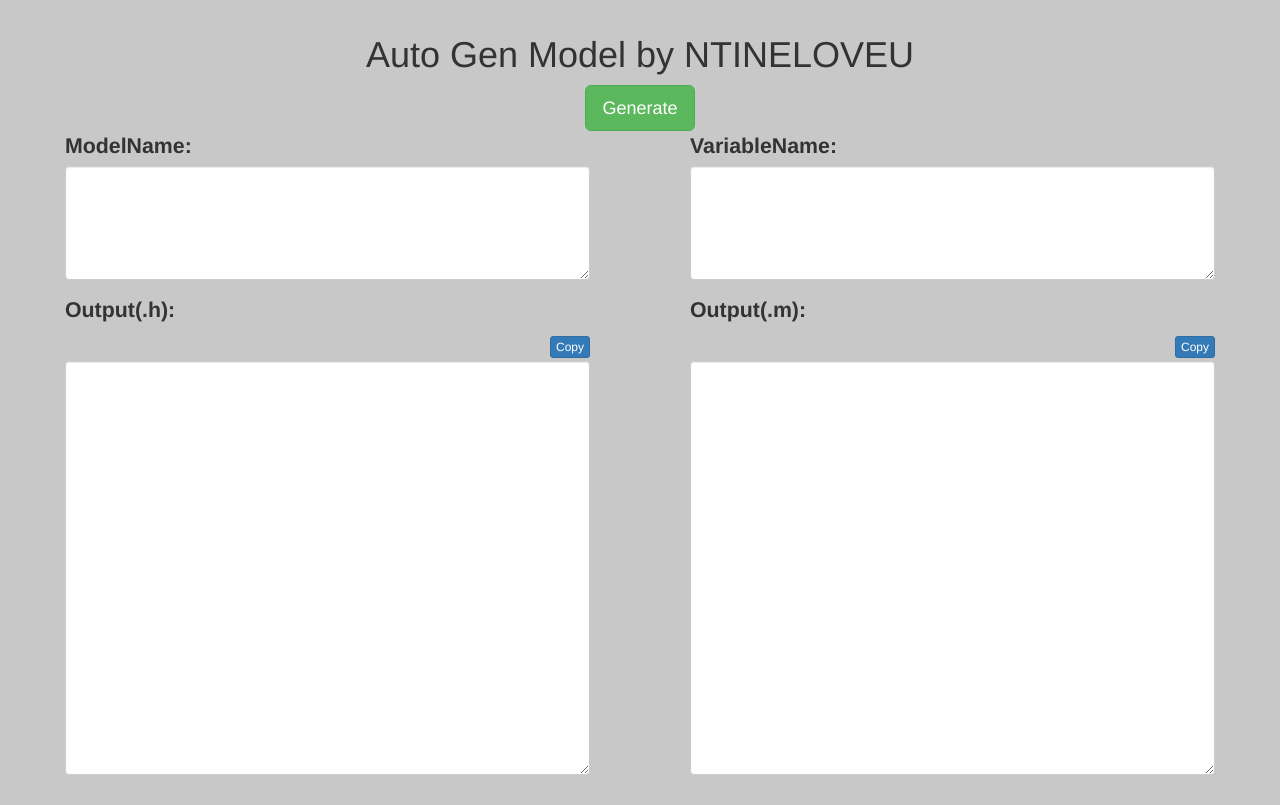
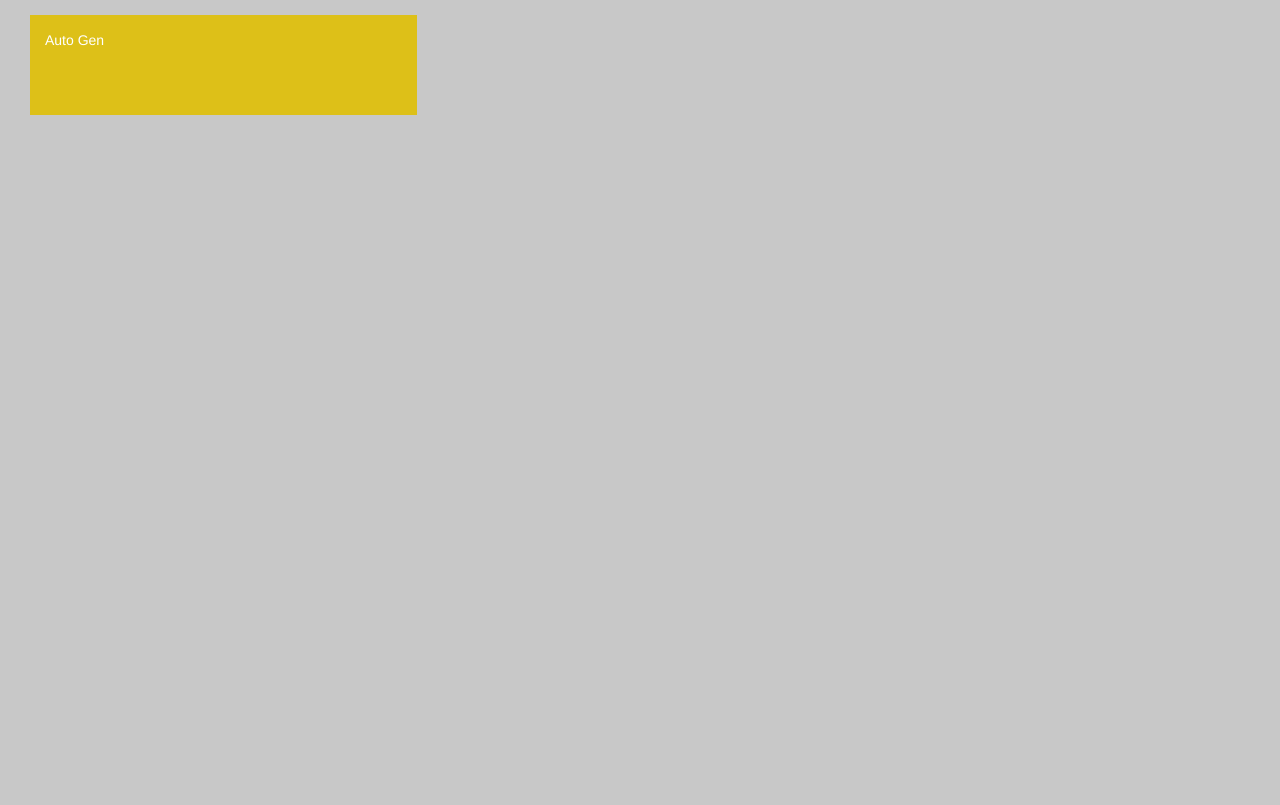
Before and after one commit to ntineloveu/MyWebNtineloveu, a PHP site: page / in a window 1280 px wide. Shown: the part 80-885 px from the top of the page. After the commit the page ends 195 px from the top, so only its background shows below. Run offline with PHP 8.4, Linux system fonts and the light colour scheme.

Commit message:
Create autogen on dashbosh

```diff
--- a/css/style.css
+++ b/css/style.css
@@ -118,6 +118,12 @@ a {
   padding: 15px;
 }
 
+.content .content-dashboard{
+  padding: 15px;
+  height: 100px;
+  background: #DDC018;
+}
+
 .content .content-contact{
   padding: 15px;
   background: #EDEDED;
@@ -226,11 +232,6 @@ a {
 
 /* ios generate */
 
-.content-main {
-  /* font-family: 'SuperspaceLight'; */
-  padding: 15px;
-}
-
 .input {
   padding-left: 50px;
   padding-right: 50px;
--- a/index.php
+++ b/index.php
@@ -9,61 +9,17 @@
 
       <?php require_once 'top_header.php' ?>
 
-      <div class="row content-main">
+      <div class="row content">
 
-        <div class="col-xs-12 text-center">
-            <h1>Auto Gen Model by NTINELOVEU</h1>
-            <div class="text-center">
-                <button type="button" class="btn btn-success btn-lg" id="click-generate">Generate</button>
-              </div>
+        <div class="col-xs-4">
+          <a href="/tine/auto_gen.php">
+            <div class="content-dashboard">
+
+                <span>Auto Gen</span>
+            </div>
+          </a>
         </div>
 
-        <div class="col-xs-12 font-size-16">
-          <div class="row">
-            <div class="col-xs-6 input">
-              <form>
-                <div class="form-group">
-                  <label for="model-name">ModelName:</label>
-                  <textarea class="form-control" rows="5" id="model-name"></textarea>
-                </div>
-              </form>
-            </div>
-            <div class="col-xs-6 input">
-              <form>
-                <div class="form-group">
-                  <label for="input">VariableName:</label>
-                  <textarea class="form-control" rows="5" id="input-text"></textarea>
-                </div>
-              </form>
-            </div>
-          </div>
-
-          <div class="row">
-            <div class="col-xs-6 output">
-              <form>
-                <div class="form-group">
-                  <label for="outout-h">Output(.h):</label>
-                  <div class="text-right inline">
-                    <button type="button" class="btn btn-primary btn-xs" id="button-copy-h">Copy</button>
-                  </div>
-                  <textarea class="form-control" rows="20" id="output-h-text"></textarea>
-                </div>
-              </form>
-            </div>
-            <div class="col-xs-6 output">
-              <form>
-                <div class="form-group">
-                  <label for="outout-m">Output(.m):</label>
-                  <div class="text-right">
-                    <button type="button" class="btn btn-primary btn-xs" id="button-copy-m">Copy</button>
-                  </div>
-                  <textarea class="form-control" rows="20" id="output-m-text"></textarea>
-                </div>
-              </form>
-            </div>
-          </div>
-
-        </div>
       </div>
 
     </div>
```
Also changed, not shown: auto_gen.php (added, +71 -0 lines).
